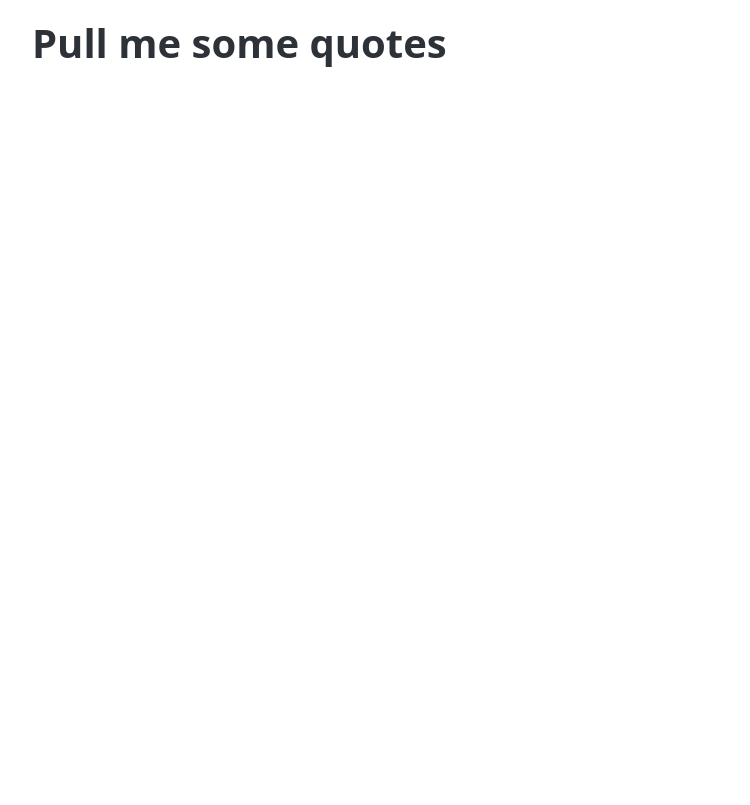
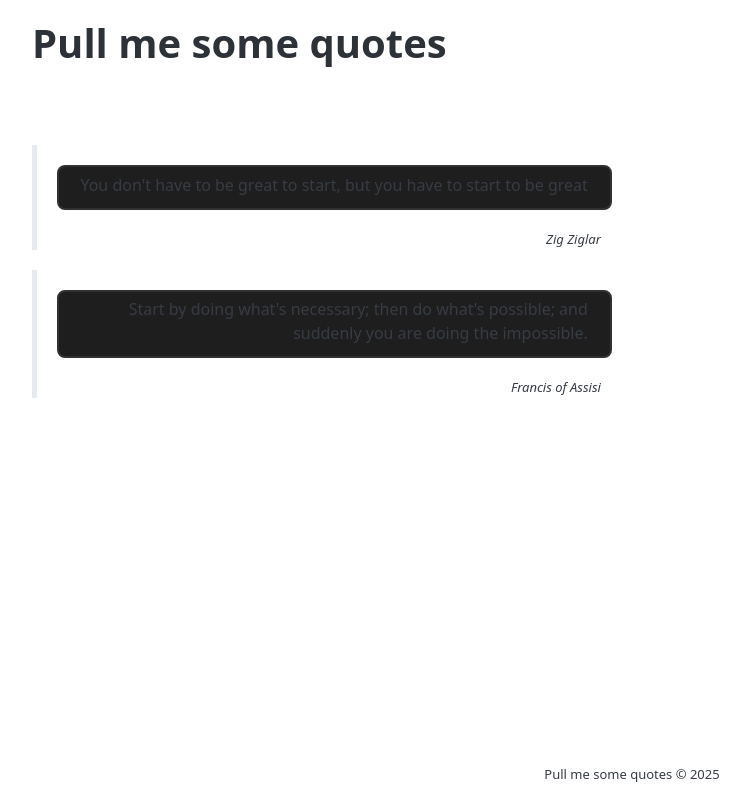
Before and after one commit to donyd/pull_quotes, a plain HTML site: page index.html in a window 1280 px wide. Shown: the whole page, without its empty margins (8-758 px from the left). Drawn offline with nearby package versions, Linux system fonts and the light colour scheme.

Commit message:
add layout components

```diff
--- a/index.html
+++ b/index.html
@@ -5,11 +5,21 @@
     <meta name="viewport" content="width=device-width, initial-scale=1.0">
     <title>List of Quotes</title>
     <link rel="stylesheet" href="https://cdn.jsdelivr.net/npm/@picocss/pico@2/css/pico.min.css">
+    <link rel="stylesheet" href="quotes.css">
 </head>
 <body>
+    <header class="container"><h1>Pull me some quotes</h1></header>
     <main class="container">
-        <h1>Pull me some quotes</h1>
+        <div class="quote">
+            <blockquote><p>You don't have to be great to start, but you have to start to be great</p>
+                <cite>Zig Ziglar</cite>
+            </blockquote>
+            <blockquote><p>Start by doing what's necessary; then do what's possible; and suddenly you are doing the impossible.</p>
+                <cite>Francis of Assisi</cite>
+            </blockquote>
+        </div>
     </main>
+    <footer class="container">Pull me some quotes &copy 2025</footer>
 
 </body>
 </html>
--- /dev/null
+++ b/quotes.css
@@ -0,0 +1,28 @@
+.quote {
+    width: 50%;
+}
+
+main {
+    min-height: 80vh;
+}
+
+blockquote  p {
+    background-color: #1f1e1e;
+    border: 2px solid #313131;
+    border-radius: 8px;
+    font-size:medium;
+    padding: 1% 4% 2% 0;
+    text-align: right;
+    /* margin: 1% 1% 0 0; */
+}
+
+cite {
+    font-size:small;
+    float: right;
+    margin: 0 2% 0 0;
+}
+
+footer {
+    text-align: center;
+    font-size:small;
+}
```
